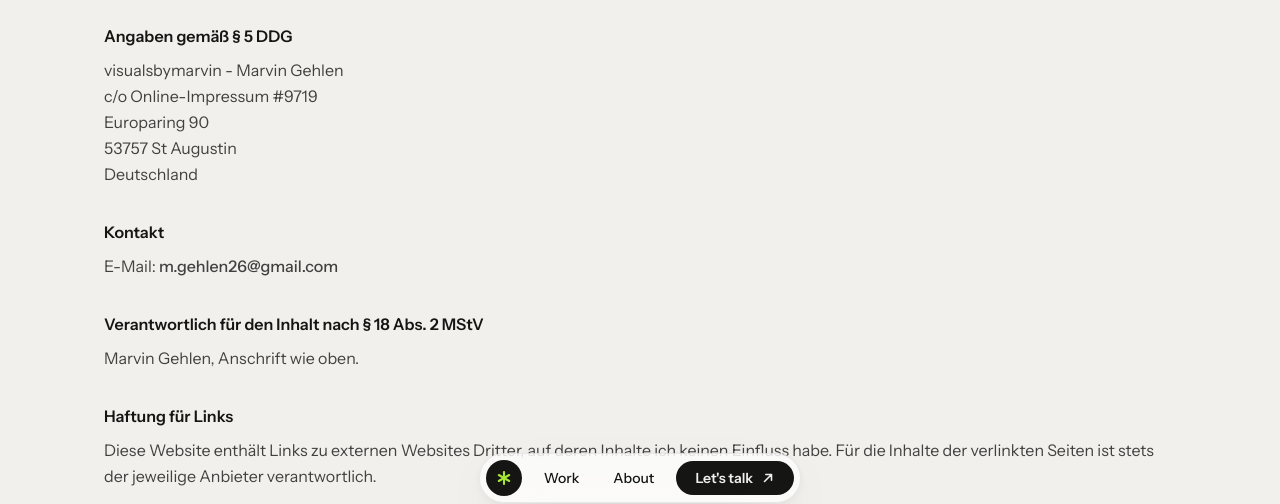
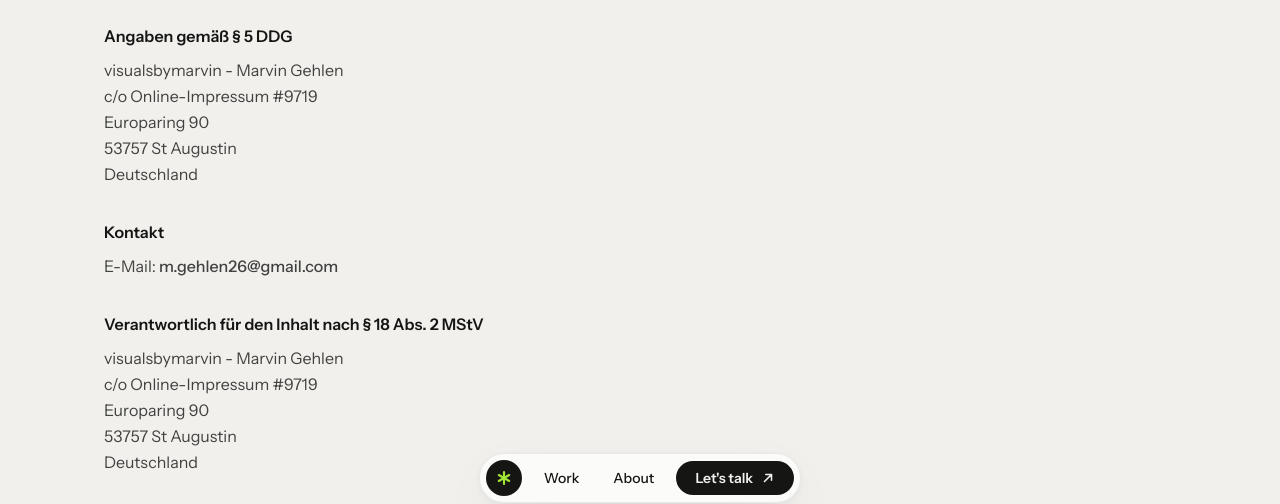
Before and after one commit to EinPallux/visualsbymarvin, an Astro site: page /imprint in a window 1280 px wide. Shown: the part 273-777 px from the top of the page. Built offline with nearby package versions, Linux system fonts and the light colour scheme; Astro itself is replaced by a stand-in of ours; a web font is replaced by a local one.

Commit message:
Update imprint.astro

```diff
--- a/src/pages/imprint.astro
+++ b/src/pages/imprint.astro
@@ -37,7 +37,11 @@ import { site } from '../data/site';
 
       <div>
         <h2 class="text-ink mb-2 font-semibold">Verantwortlich für den Inhalt nach § 18 Abs. 2 MStV</h2>
-        <p>{site.name}, Anschrift wie oben.</p>
+          visualsbymarvin - {site.name}<br />
+          c/o Online-Impressum #9719<br />
+          Europaring 90<br />
+          53757 St Augustin<br />
+          Deutschland
       </div>
 
       <div>
```
